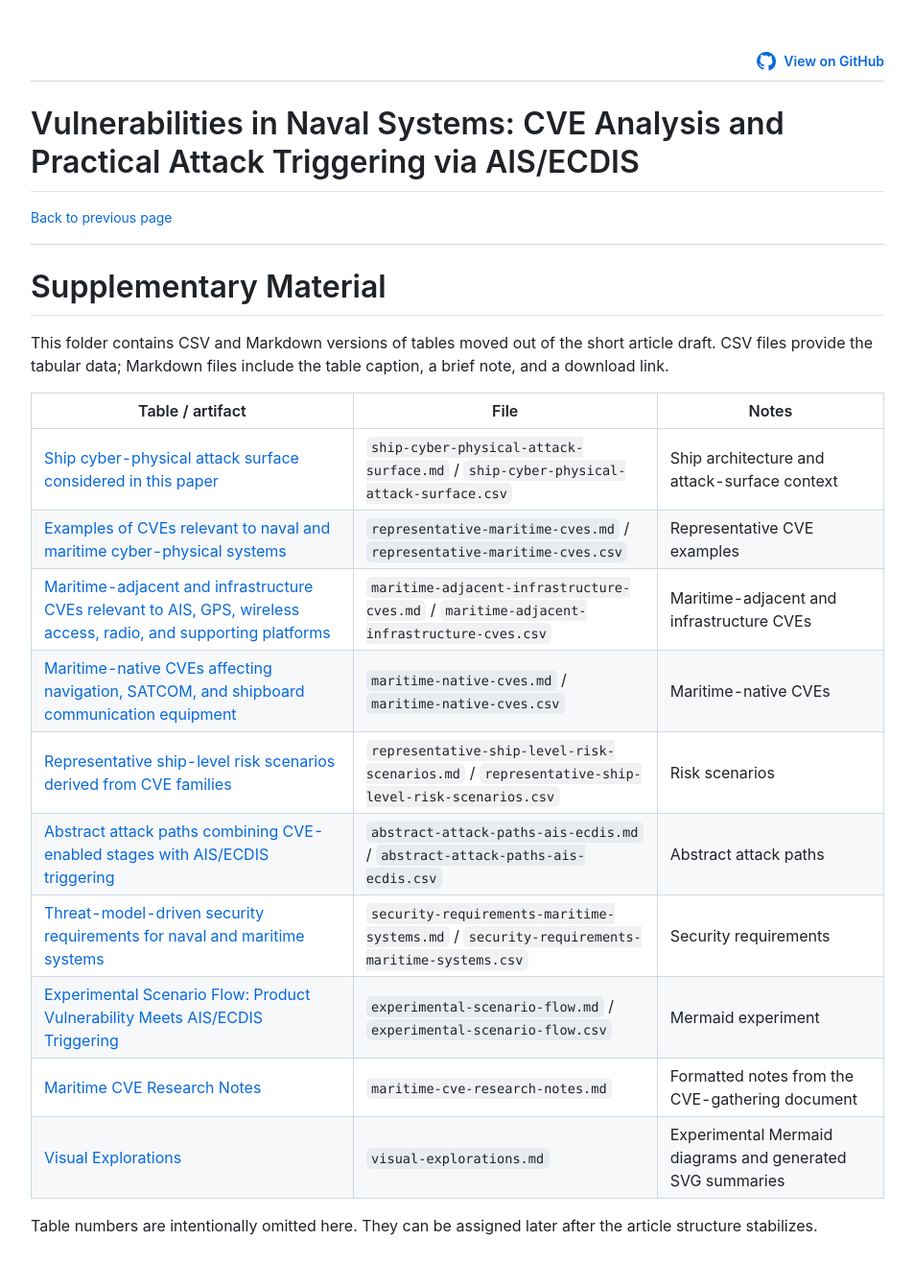
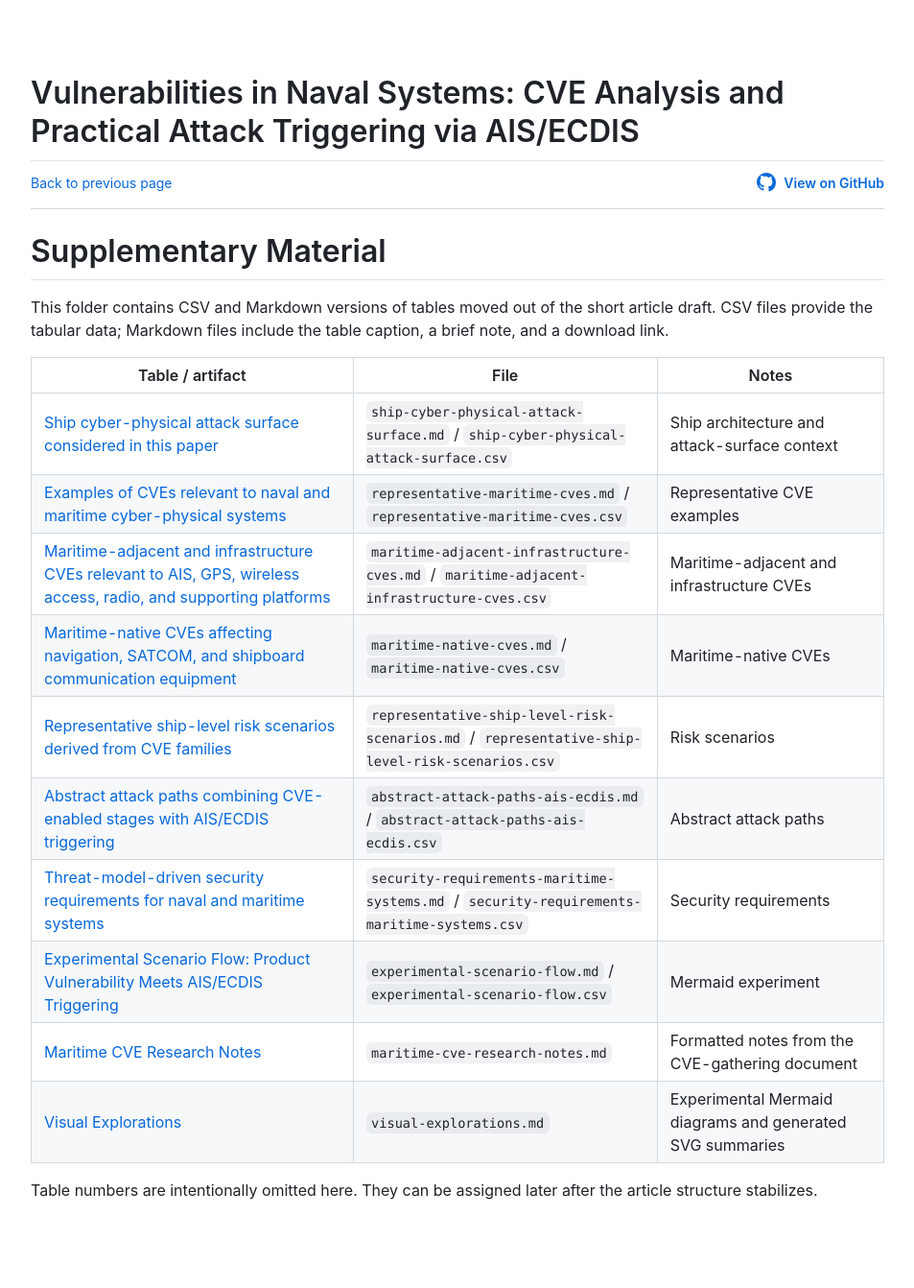
Before and after one commit to maritime-cyber-research/maritime-cybersecurity-supplemental, a Jekyll site: the page built from index.md, in a window 1280 px wide. Shown: the whole page at 96% size, without its empty margins (163-1116 px from the left). Built offline with Jekyll 4.4.1, drawn with Linux system fonts in a browser that asks for light colours; after the commit the page ends 1305 px from its top, so only the background shows below that.

Commit message:
Align GitHub link with back navigation

```diff
--- a/_layouts/default.html
+++ b/_layouts/default.html
@@ -30,14 +30,31 @@
       }
     }
 
-    /* GitHub repository link styling */
-    .github-link-container {
+    .site-header {
+      margin-bottom: 24px;
+      padding-bottom: 16px;
+      border-bottom: 1px solid var(--color-border-default, #d0d7de);
+    }
+
+    .site-header h1 {
+      margin-bottom: 12px;
+    }
+
+    .header-links {
       display: flex;
+      align-items: center;
       justify-content: flex-end;
-      margin-bottom: 20px;
-      border-bottom: 1px solid var(--color-border-default, #d0d7de);
-      padding-bottom: 10px;
+      gap: 16px;
     }
+
+    .header-links.has-back-link {
+      justify-content: space-between;
+    }
+
+    .back-link {
+      font-size: 14px;
+    }
+
     .github-link {
       display: inline-flex;
       align-items: center;
@@ -50,22 +67,6 @@
     }
     .github-link:hover {
       text-decoration: underline;
-    }
-
-    .site-header {
-      margin-bottom: 24px;
-      padding-bottom: 16px;
-      border-bottom: 1px solid var(--color-border-default, #d0d7de);
-    }
-
-    .site-header h1 {
-      margin-bottom: 8px;
-    }
-
-    .back-link {
-      display: inline-block;
-      margin-top: 8px;
-      font-size: 14px;
     }
 
     /* Mermaid charts alignment and smooth fade-in. */
@@ -87,20 +88,18 @@
   <!-- "markdown-body" class applies official GitHub styling to all elements -->
   <article class="markdown-body">
 
-    <!-- Top navigation bar with repository link -->
-    <div class="github-link-container">
-      <a href="https://github.com/{{ site.github.owner_name }}/{{ site.github.repository_name }}" class="github-link" target="_blank" rel="noopener noreferrer">
-        <!-- SVG GitHub Octocat Icon -->
-        <svg height="20" viewBox="0 0 16 16" width="20" style="fill: currentColor;"><path d="M8 0c4.42 0 8 3.58 8 8a8.013 8.013 0 0 1-5.45 7.59c-.4.08-.55-.17-.55-.38 0-.27.01-1.13.01-2.2 0-.75-.25-1.23-.54-1.48 1.78-.2 3.65-.88 3.65-3.95 0-.88-.31-1.59-.82-2.15.08-.2.36-1.02-.08-2.12 0 0-.67-.22-2.2.82A7.494 7.494 0 0 0 8 3c-.73 0-1.44.1-2.11.29-1.53-1.04-2.2-.82-2.2-.82-.44 1.1-.16 1.92-.08 2.12-.51.56-.82 1.28-.82 2.15 0 3.06 1.86 3.75 3.64 3.95-.23.2-.44.55-.51 1.07-.46.21-1.61.55-2.33-.66-.15-.24-.6-.83-1.23-.82-.67.01-.27.38.01.53.34.19.73.9.82 1.13.16.45.68 1.31 2.69.94 0 .67.01 1.3.01 1.49 0 .21-.15.45-.55.38A7.995 7.995 0 0 1 0 8c0-4.42 3.58-8 8-8Z"></path></svg>
-        View on GitHub
-      </a>
-    </div>
-
     <header class="site-header">
       <h1>{{ site.paper_title }}</h1>
-      {% unless page.path == "README.md" %}
-        <a class="back-link" href="./index.html" onclick="if (document.referrer) { history.back(); return false; }">Back to previous page</a>
-      {% endunless %}
+      <div class="header-links{% unless page.path == "README.md" %} has-back-link{% endunless %}">
+        {% unless page.path == "README.md" %}
+          <a class="back-link" href="./index.html" onclick="if (document.referrer) { history.back(); return false; }">Back to previous page</a>
+        {% endunless %}
+        <a href="https://github.com/{{ site.github.owner_name }}/{{ site.github.repository_name }}" class="github-link" target="_blank" rel="noopener noreferrer">
+          <!-- SVG GitHub Octocat Icon -->
+          <svg height="20" viewBox="0 0 16 16" width="20" style="fill: currentColor;"><path d="M8 0c4.42 0 8 3.58 8 8a8.013 8.013 0 0 1-5.45 7.59c-.4.08-.55-.17-.55-.38 0-.27.01-1.13.01-2.2 0-.75-.25-1.23-.54-1.48 1.78-.2 3.65-.88 3.65-3.95 0-.88-.31-1.59-.82-2.15.08-.2.36-1.02-.08-2.12 0 0-.67-.22-2.2.82A7.494 7.494 0 0 0 8 3c-.73 0-1.44.1-2.11.29-1.53-1.04-2.2-.82-2.2-.82-.44 1.1-.16 1.92-.08 2.12-.51.56-.82 1.28-.82 2.15 0 3.06 1.86 3.75 3.64 3.95-.23.2-.44.55-.51 1.07-.46.21-1.61.55-2.33-.66-.15-.24-.6-.83-1.23-.82-.67.01-.27.38.01.53.34.19.73.9.82 1.13.16.45.68 1.31 2.69.94 0 .67.01 1.3.01 1.49 0 .21-.15.45-.55.38A7.995 7.995 0 0 1 0 8c0-4.42 3.58-8 8-8Z"></path></svg>
+          View on GitHub
+        </a>
+      </div>
     </header>
 
     {{ content }}
```
